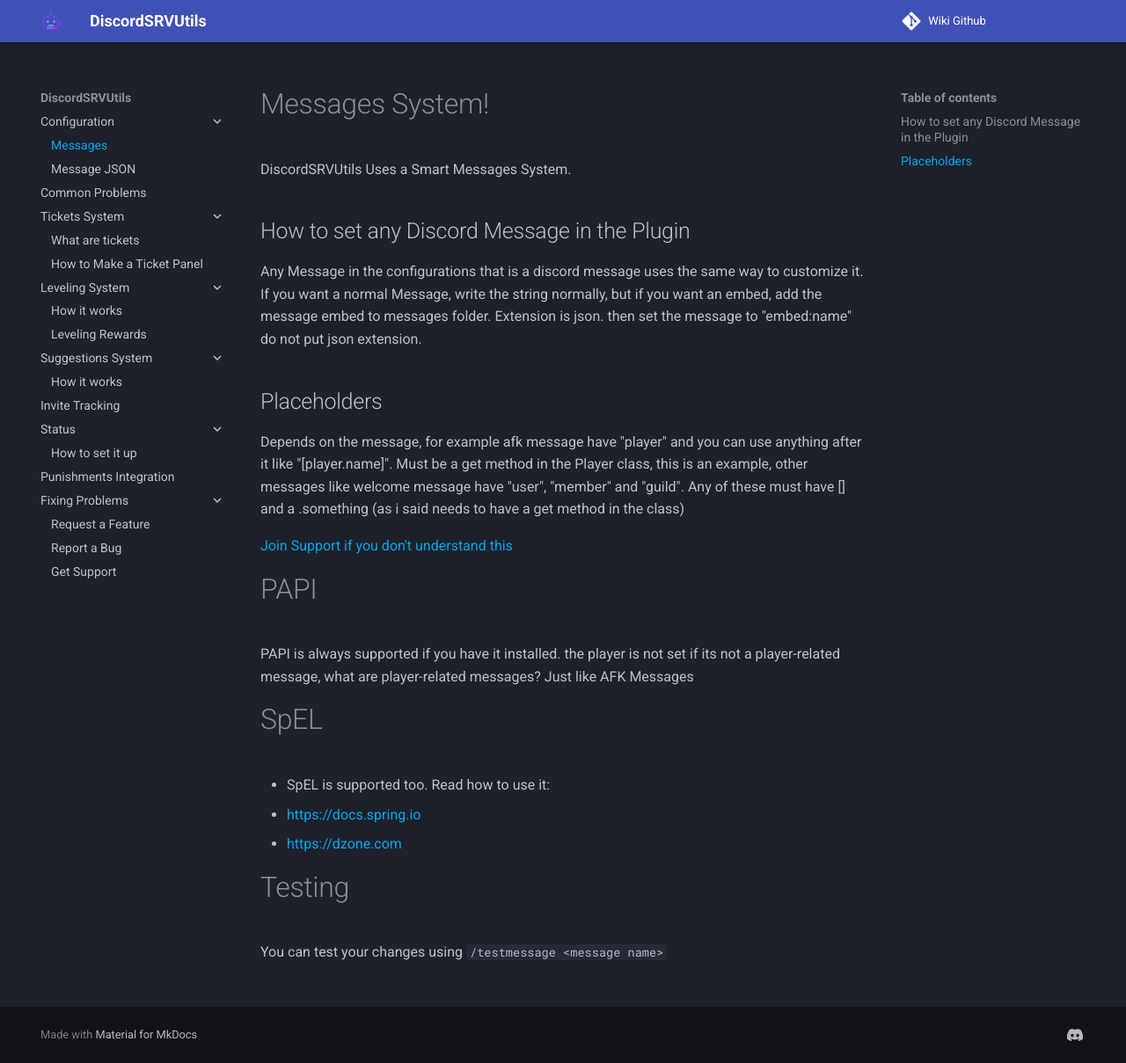
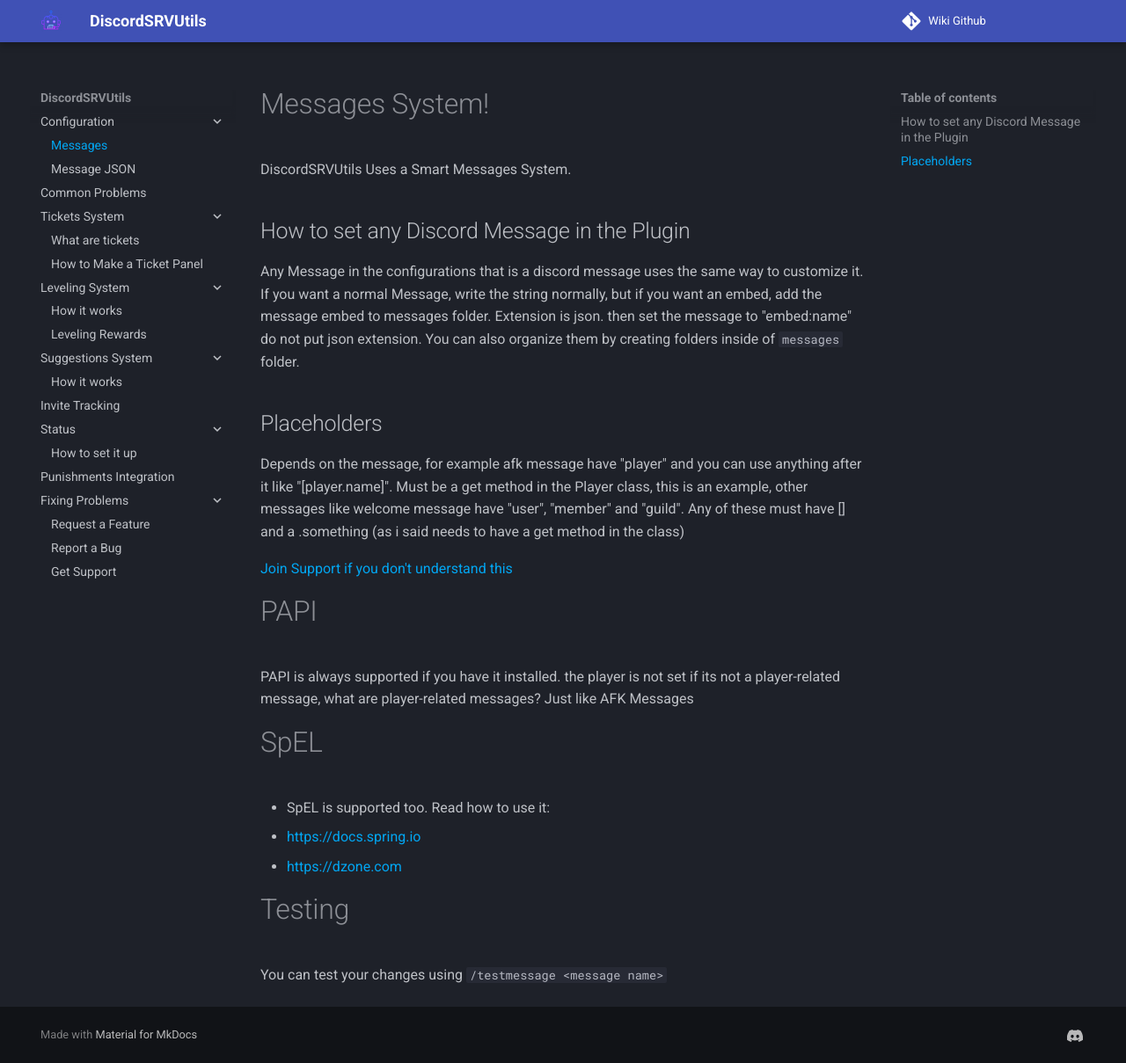
Before and after one commit to BlueDevelopersInc/dsu-wiki, an MkDocs documentation site: the page built from docs/messages.md, in a window 1280 px wide and 1209 px high. Shown: the whole window at 88% size. Built offline with MkDocs 1.6.1 and Material for MkDocs 9.7.7, drawn with Linux system fonts in a browser that asks for light colours; comment, search, counter and statistics services are not loaded.

Commit message:
some changes preparing for next update

```diff
--- a/docs/messages.md
+++ b/docs/messages.md
@@ -4,7 +4,7 @@
 
 ## How to set any Discord Message in the Plugin
 
-Any Message in the configurations that is a discord message uses the same way to customize it. If you want a normal Message, write the string normally, but if you want an embed, add the message embed to messages folder. Extension is json. then set the message to "embed:name" do not put json extension.
+Any Message in the configurations that is a discord message uses the same way to customize it. If you want a normal Message, write the string normally, but if you want an embed, add the message embed to messages folder. Extension is json. then set the message to "embed:name" do not put json extension. You can also organize them by creating folders inside of `messages` folder.
 
 ## Placeholders
 
```
Also changed, not shown: docs/index.md (+3 -3 lines), docs/status.md (+4 -0 lines).
